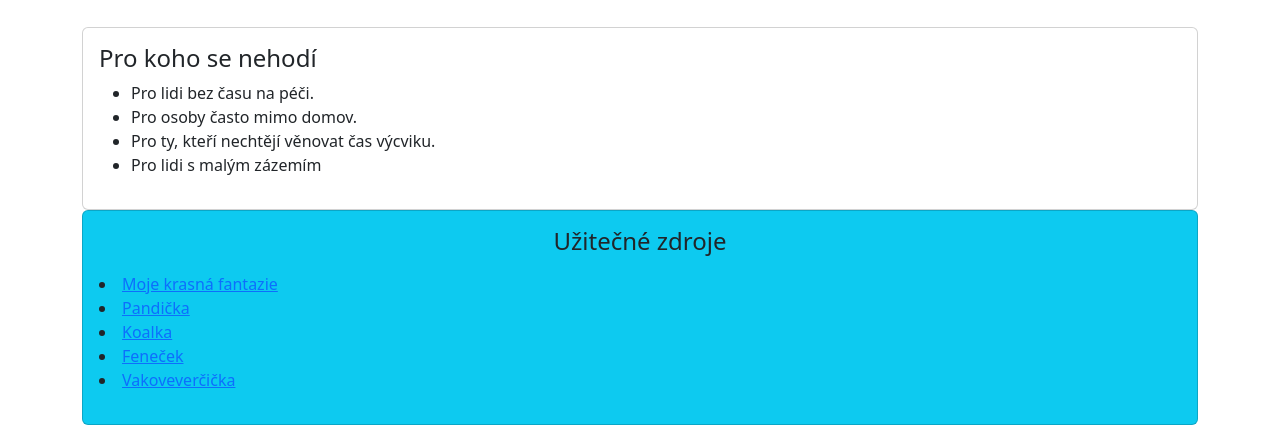
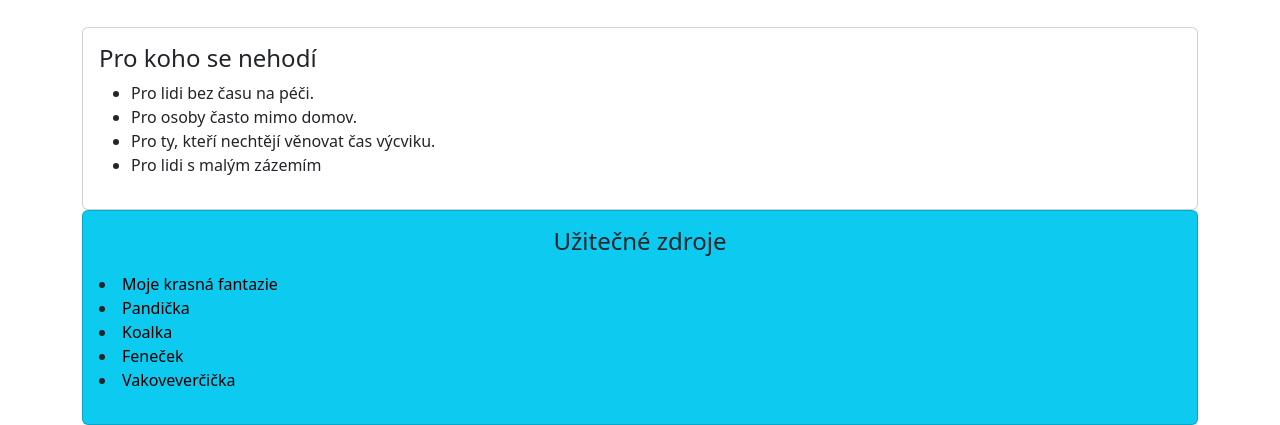
Before and after one commit to burianova123/heyheyhey, a plain HTML site: page pece.html in a window 1280 px wide. Shown: the part 1405-1830 px from the top of the page. Drawn offline with nearby package versions, Linux system fonts and the light colour scheme.

Commit message:
dodelani poslednich detailu

```diff
--- a/css/style.css
+++ b/css/style.css
@@ -19,3 +19,8 @@
 .klice {
     max-width: 800px;
 }
+
+.lala a{
+   text-decoration: none;
+   color: black;
+}
--- a/pece.html
+++ b/pece.html
@@ -158,14 +158,14 @@
             </div>
             </div>
 
-    <div class="card bg-info bg-20">
-        <div class="card-body">
+    <div class="lala card bg-info bg-20 mx-12">
+        <div class="card-body align-items-center">
     <h3 class="h4 text-center">Užitečné zdroje</h3>
     <p class="text-center">
         <li><a href="#">Moje krasná fantazie</a></li>
         <li><a href="https://cs.wikipedia.org/wiki/Panda_%C4%8Derven%C3%A1">Pandička</a></li>
         <li><a href="https://en.wikipedia.org/wiki/Koala">Koalka</a></li>
-        <li><a href="https://cs.wikipedia.org/wiki/Fenek">Feneček</a></li>
+         <li><a href="https://cs.wikipedia.org/wiki/Fenek">Feneček</a></li>
         <li><a href="https://cs.wikipedia.org/wiki/Vakoveverka_l%C3%A9tav%C3%A1">Vakoveverčička</a></li>
     </p>
 </div>
```
